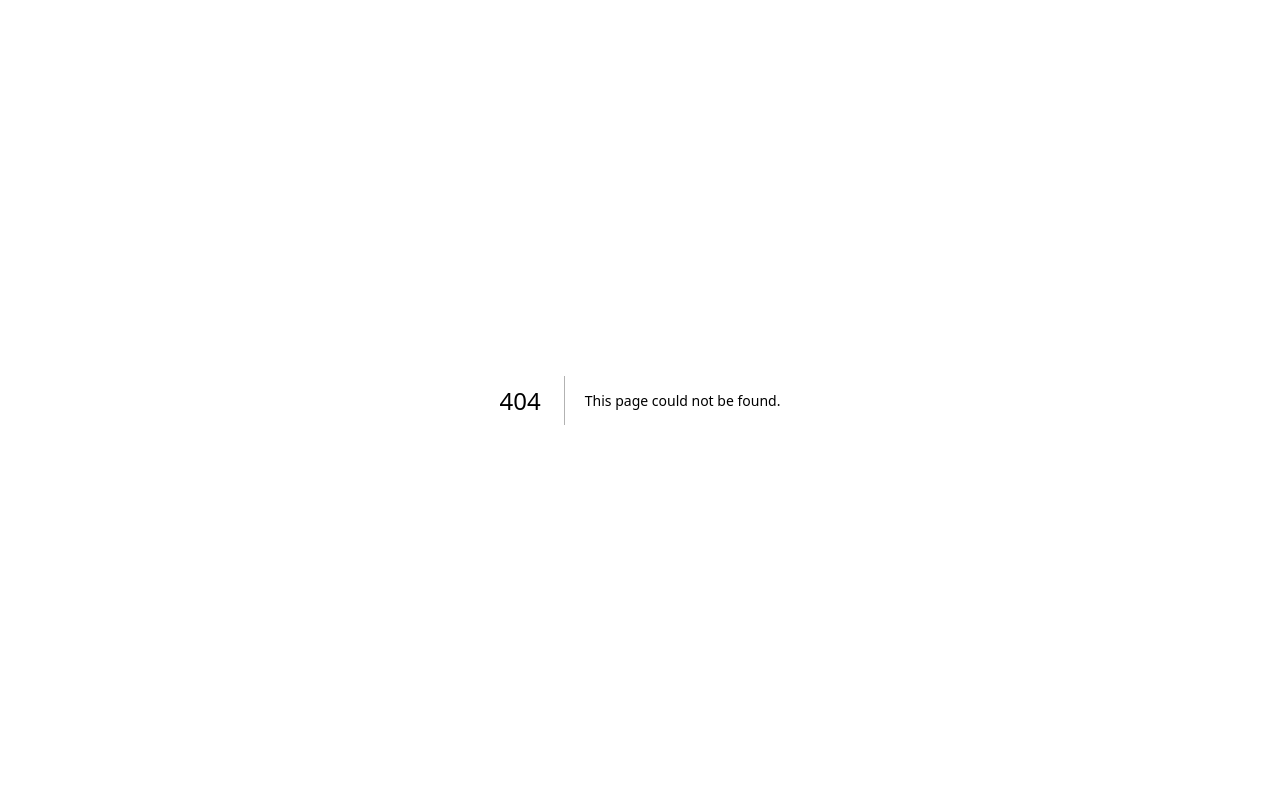
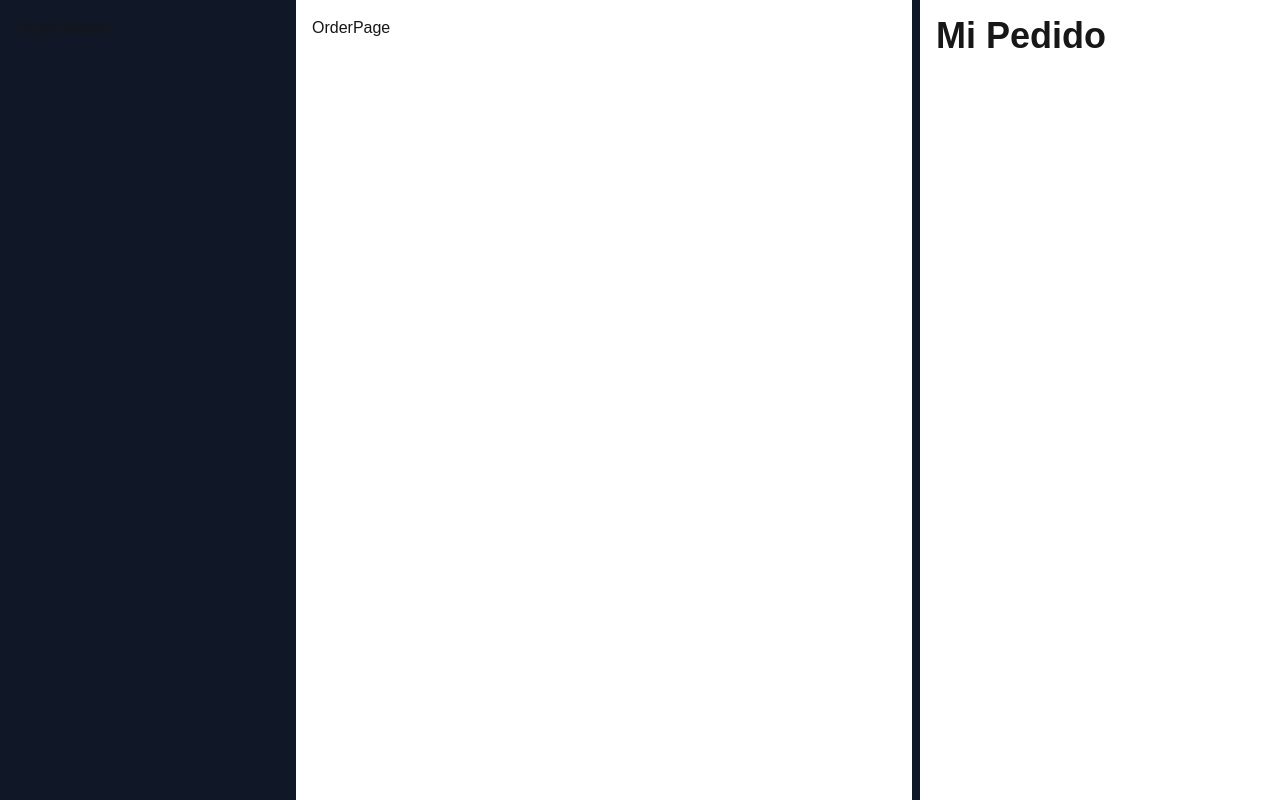
Before and after one commit to Danielagtrzpr/kiosk, a Next.js app: page /orders in a window 1280 px wide. Before the commit this address had no page. Built offline with nearby package versions, Linux system fonts and the light colour scheme.

Commit message:
crating the main containers for orders using layout

```diff
--- a/app/orders/Layout.tsx
+++ b/app/orders/Layout.tsx
@@ -1,4 +1,5 @@
 import OrderSidebar from "@/components/OrderSidebar";
+import OrderSummary from "@/components/OrderSummary";
 
 export default function RootLayout({
     children,
@@ -6,9 +7,12 @@ export default function RootLayout({
     children: React.ReactNode;
   }>) {
     return (
-      <div className="md:flex">
+      <div className="flex h-screen bg-gray-900 gap-2">
         <OrderSidebar/>
-        {children}
+        <main className="flex-1 bg-background p-4">
+            {children}
+        </main>
+        <OrderSummary/>
       </div>
     );
   }
--- /dev/null
+++ b/app/orders/page.tsx
@@ -0,0 +1,7 @@
+import React from 'react'
+
+export default function OrderPage() {
+  return (
+    <div>OrderPage</div>
+  )
+}
--- a/components/OrderSidebar.tsx
+++ b/components/OrderSidebar.tsx
@@ -1,6 +1,6 @@
 
 export default function OrderSidebar() {
   return (
-    <div>OrderSidebar</div>
+    <aside className="w-72 p-4">OrderSidebar</aside>
   )
 }
--- /dev/null
+++ b/components/OrderSummary.tsx
@@ -0,0 +1,8 @@
+
+export default function OrderSummary() {
+  return (
+    <aside className="w-90 bg-background p-4">
+        <h2 className="font-black text-4xl">Mi Pedido</h2>
+    </aside>
+  )
+}
```
